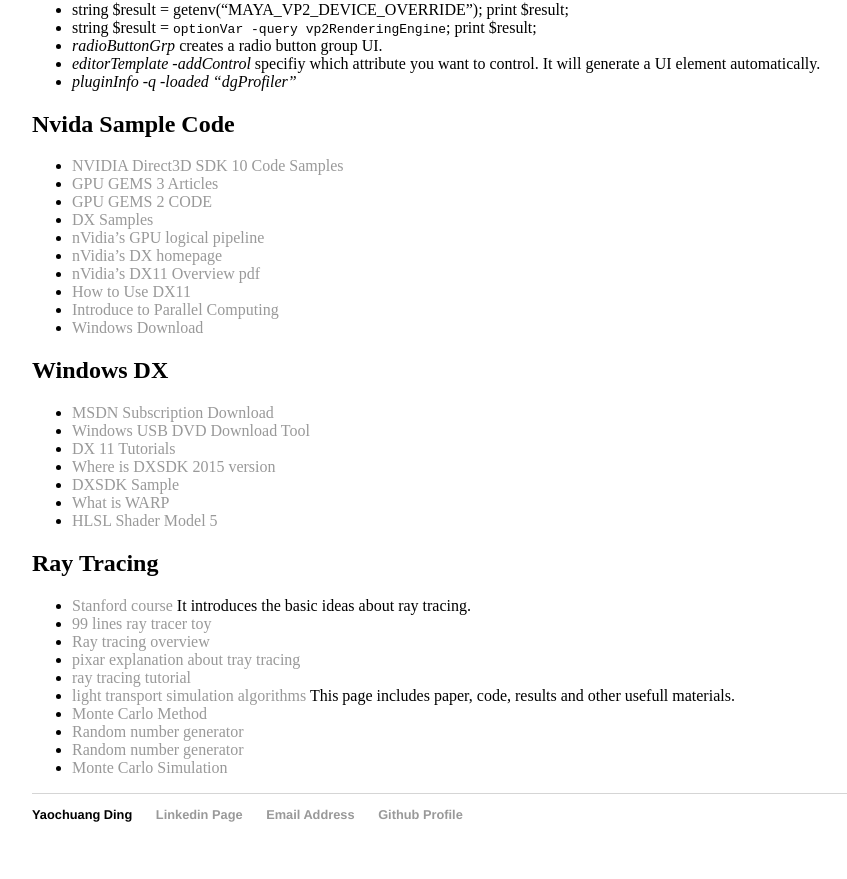
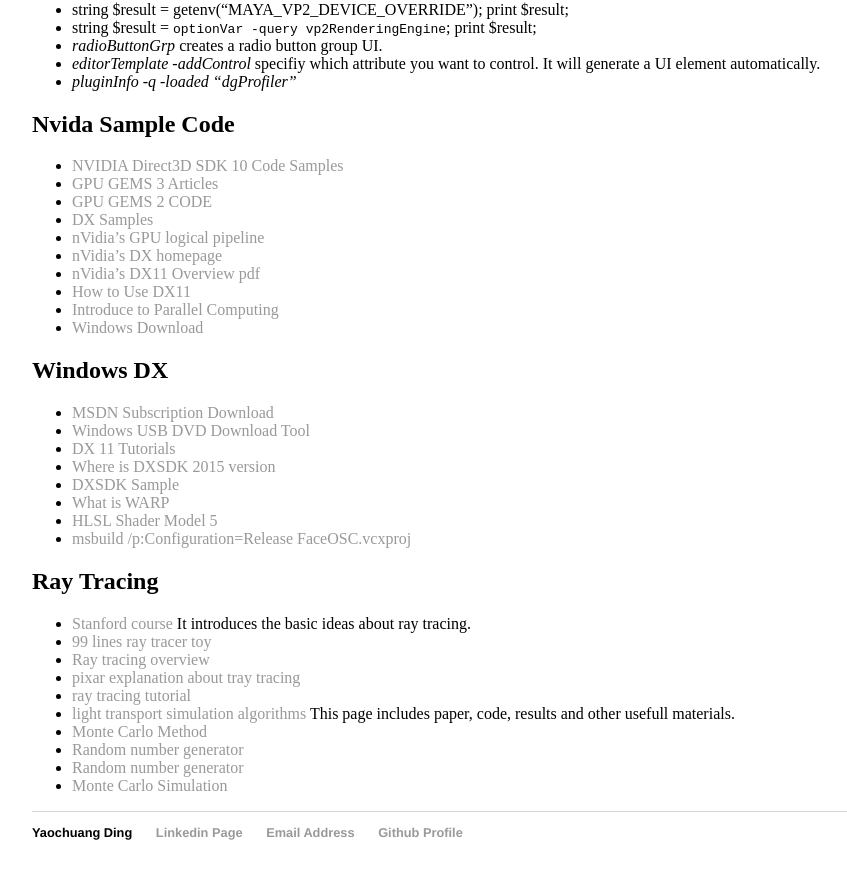
Before and after one commit to ychding11/ychding11.github.io, a Jekyll site: the page built from _posts/2015-03-23-Graphics-Resources.md, in a window 1280 px wide and 900 px high, scrolled down 2243 px. Shown: the top 879 px of the window, without its empty margins (160-1007 px from the left). Built offline with Jekyll 4.4.1, drawn with Linux system fonts in a browser that asks for light colours.

Commit message:
add msbuild configuration.

```diff
--- a/_posts/2015-03-23-Graphics-Resources.md
+++ b/_posts/2015-03-23-Graphics-Resources.md
@@ -146,6 +146,8 @@
 - [DXSDK Sample](https://blogs.msdn.microsoft.com/chuckw/2013/09/20/directx-sdk-samples-catalog/)
 - [What is WARP](https://msdn.microsoft.com/en-us/library/windows/desktop/gg615082%28v=vs.85%29.aspx?f=255&MSPPError=-2147217396)
 - [HLSL Shader Model 5](https://msdn.microsoft.com/en-us/library/windows/desktop/ff471419(v=vs.85).aspx)
+- [msbuild  /p:Configuration=Release FaceOSC.vcxproj](http://code.dblock.org/2009/02/13/how-to-do-a-debug-release-or-both-builds-with-msbuild.html)
+
 
 ## Ray Tracing
 
```
